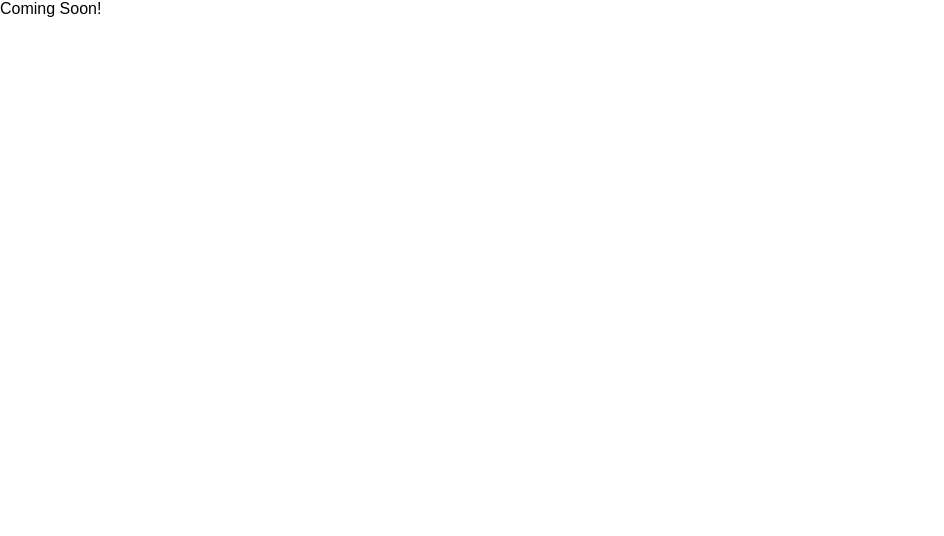
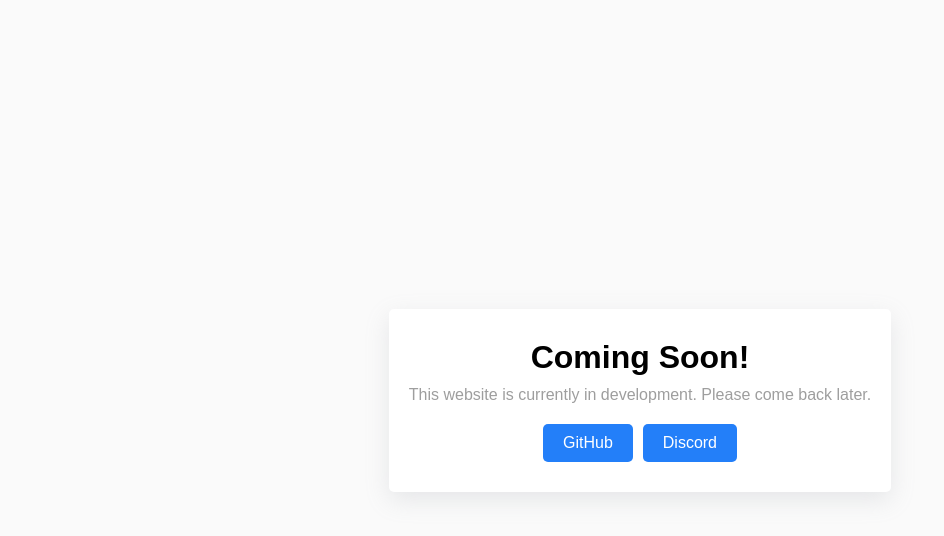
Before and after one commit to fooble2137/fooble2137.github.io, a plain HTML site: page index.html in a window 1280 px wide. Shown: the whole page, without its empty margins (0-944 px from the left). Drawn offline with Linux system fonts and the light colour scheme.

Commit message:
Created info screen

```diff
--- a/css/styles.css
+++ b/css/styles.css
@@ -0,0 +1,8 @@
+.info-container h1 {
+    margin-bottom: 10px;
+}
+
+.info-container p {
+    color: #9e9e9e;
+    margin-bottom: 20px;
+}
--- a/css/utils.css
+++ b/css/utils.css
@@ -1,5 +1,61 @@
 * {
-    margin: 0px;
-    padding: 0px;
-    font-family: sans-serif;
+  margin: 0px;
+  padding: 0px;
+  font-family: sans-serif;
 }
+
+body {
+  width: 100%;
+  height: 100vh;
+  background-color: #fafafa;
+}
+
+
+.flex {
+  display: flex;
+}
+
+.flex-col {
+  flex-direction: column;
+}
+
+.flex-center {
+  justify-content: center;
+  align-items: center;
+}
+
+.flex-container {
+  width: 100%;
+  height: 100%;
+}
+
+.container {
+  box-shadow: rgba(149, 157, 165, 0.2) 0px 8px 24px;
+  border-radius: 5px;
+  background-color: #fff;
+  padding: 30px 20px;
+  min-width: 30%;
+  max-width: 75%;
+  max-height: 80%;
+  text-align: center;
+}
+
+.btn {
+    text-decoration: none;
+    cursor: pointer;
+    color: #fff;
+    background-color: #237ff9;
+    padding: 10px 20px;
+    border-radius: 5px;
+    transition: all .3s ease;
+}
+
+.btn:hover {
+    background-color: #2f87f8;
+    transition: all 0.3s ease;
+}
+
+.btn-group {
+    display: flex;
+    gap: 10px;
+}
--- a/index.html
+++ b/index.html
@@ -16,6 +16,15 @@
     <title>Fooble</title>
   </head>
   <body>
-    Coming Soon!
+    <div class="flex flex-center flex-col flex-container">
+        <div class="container flex flex-col flex-center info-container">
+            <h1>Coming Soon!</h1>
+            <p>This website is currently in development. Please come back later.</p>
+            <div class="btn-group">
+                <a href="https://github.com/fooble2137" class="btn">GitHub</a>
+                <a href="https://discord.com/users/1100806556574044260" class="btn">Discord</a>
+            </div>
+        </div>
+    </div>
   </body>
 </html>
```
